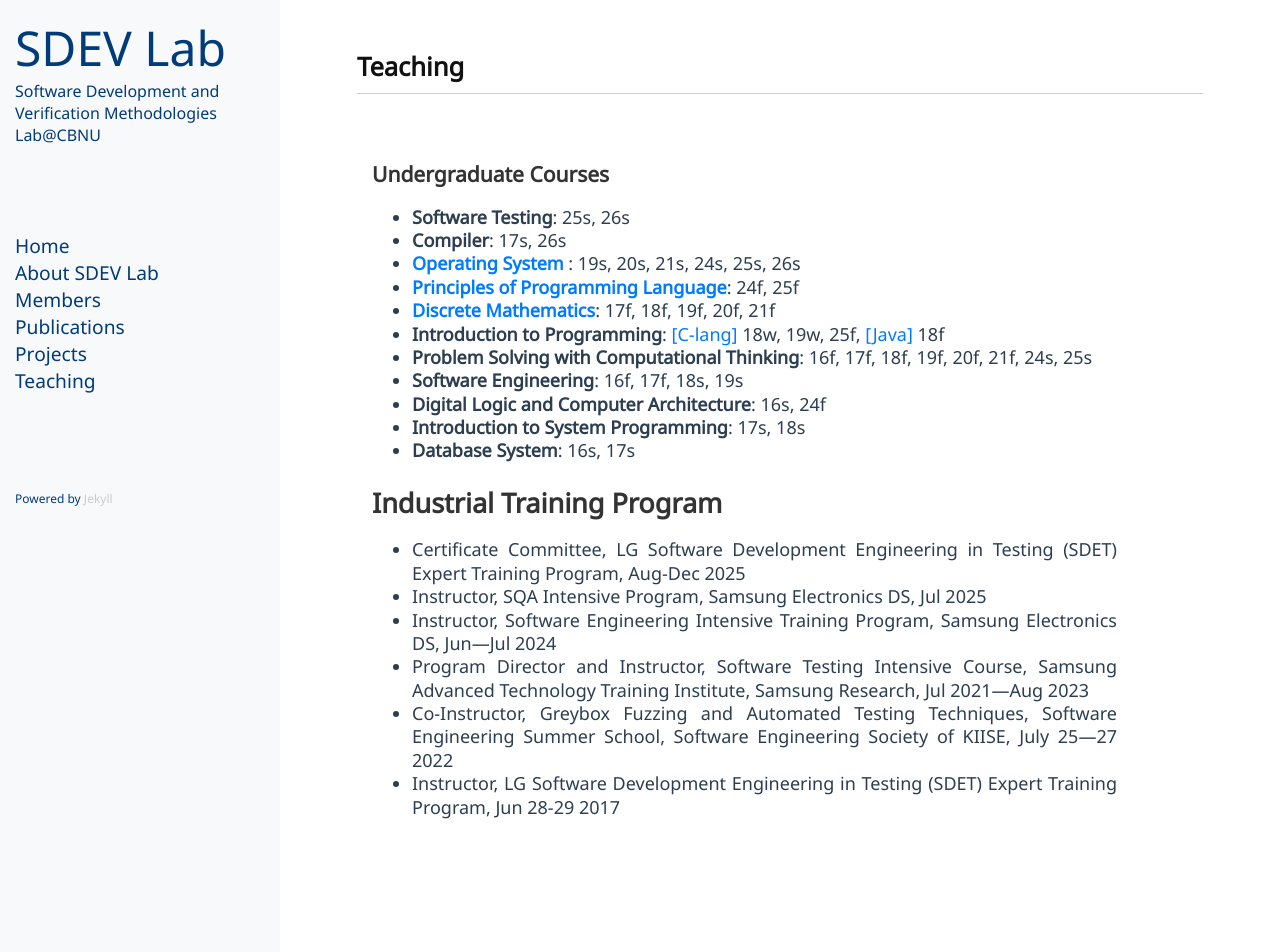
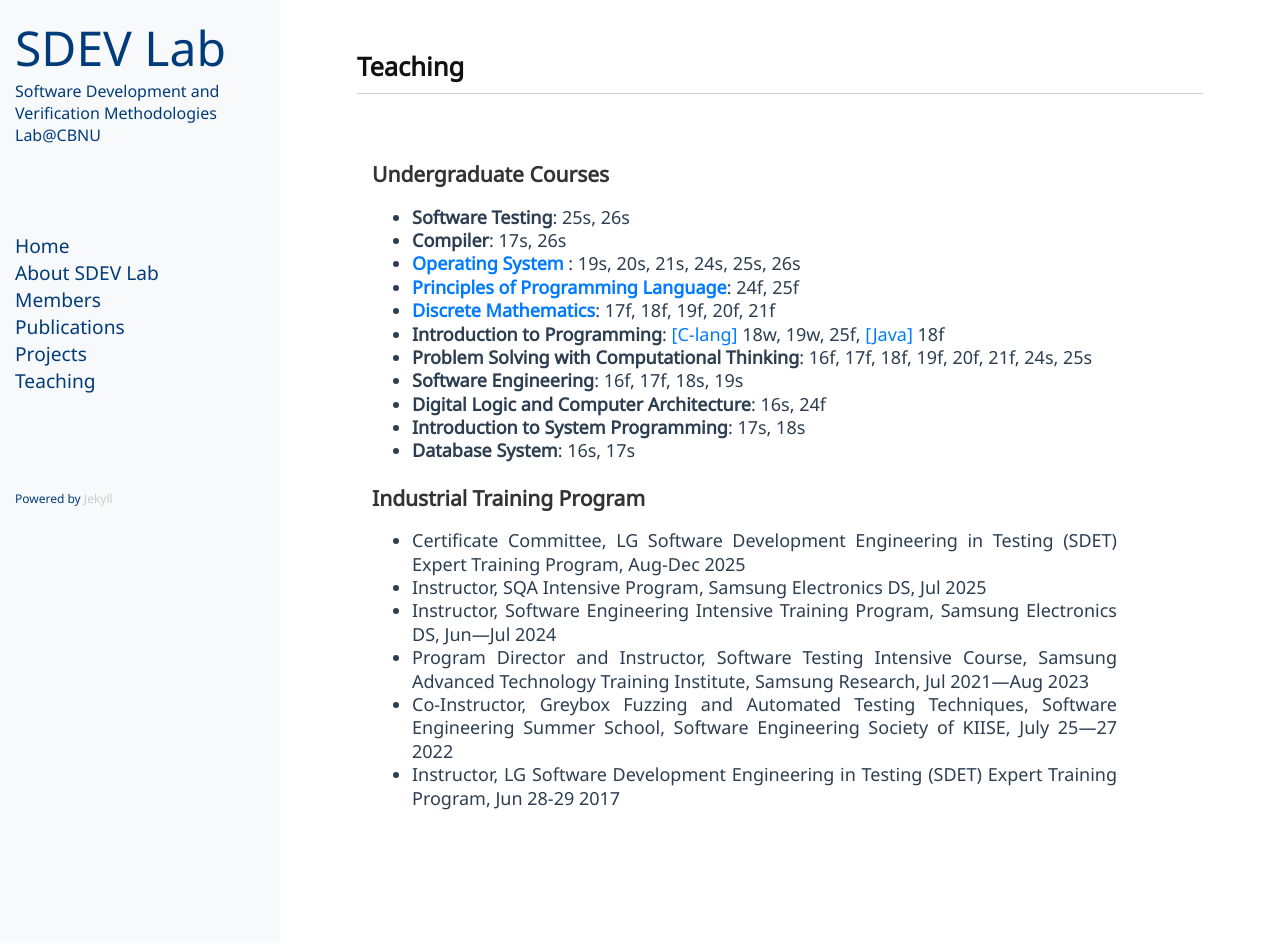
Before and after one commit to sdevlab/sdevlab.github.io, a Jekyll site: the page built from teaching.md, in a window 1280 px wide. Built offline with Jekyll 4.4.1, drawn with Linux system fonts in a browser that asks for light colours.

Commit message:
Add 2026-04-01

```diff
--- a/teaching.md
+++ b/teaching.md
@@ -17,11 +17,11 @@
 * **Introduction to System Programming**: 17s, 18s
 * **Database System**: 16s, 17s
 
-## Industrial Training Program ##
+### Industrial Training Program ###
 
 * Certificate Committee, LG Software Development Engineering in Testing (SDET) Expert Training Program, Aug-Dec 2025
-*	Instructor, SQA Intensive Program, Samsung Electronics DS, Jul 2025
-*	Instructor, Software Engineering Intensive Training Program, Samsung Electronics DS, Jun—Jul 2024
-*	Program Director and Instructor, Software Testing Intensive Course, Samsung Advanced Technology Training Institute, Samsung Research, Jul 2021—Aug 2023
-*	Co-Instructor, Greybox Fuzzing and Automated Testing Techniques, Software Engineering Summer School, Software Engineering Society of KIISE, July 25—27 2022
-*	Instructor, LG Software Development Engineering in Testing (SDET) Expert Training Program, Jun 28-29 2017
+* Instructor, SQA Intensive Program, Samsung Electronics DS, Jul 2025
+* Instructor, Software Engineering Intensive Training Program, Samsung Electronics DS, Jun—Jul 2024
+* Program Director and Instructor, Software Testing Intensive Course, Samsung Advanced Technology Training Institute, Samsung Research, Jul 2021—Aug 2023
+* Co-Instructor, Greybox Fuzzing and Automated Testing Techniques, Software Engineering Summer School, Software Engineering Society of KIISE, July 25—27 2022
+* Instructor, LG Software Development Engineering in Testing (SDET) Expert Training Program, Jun 28-29 2017
```
